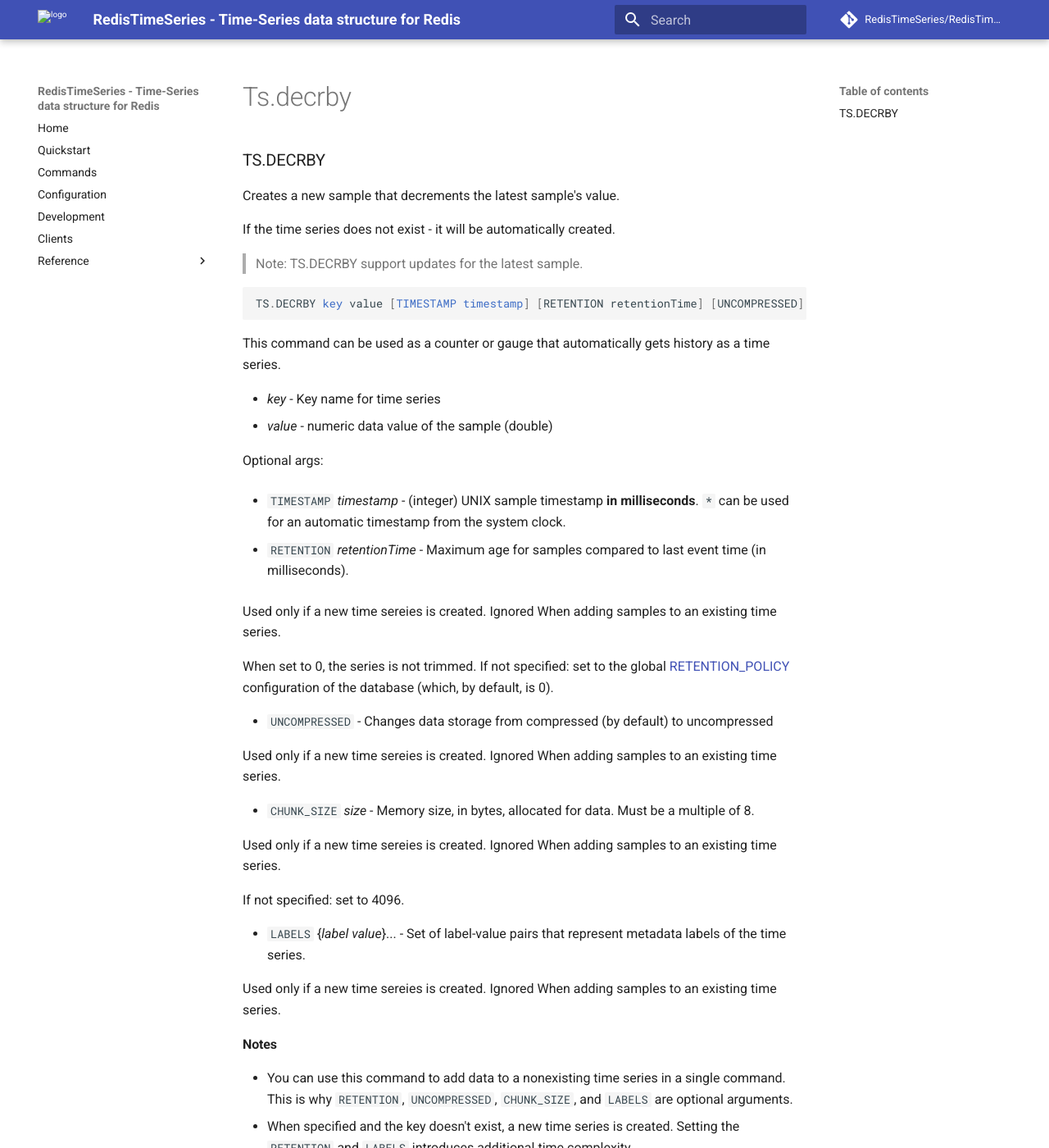
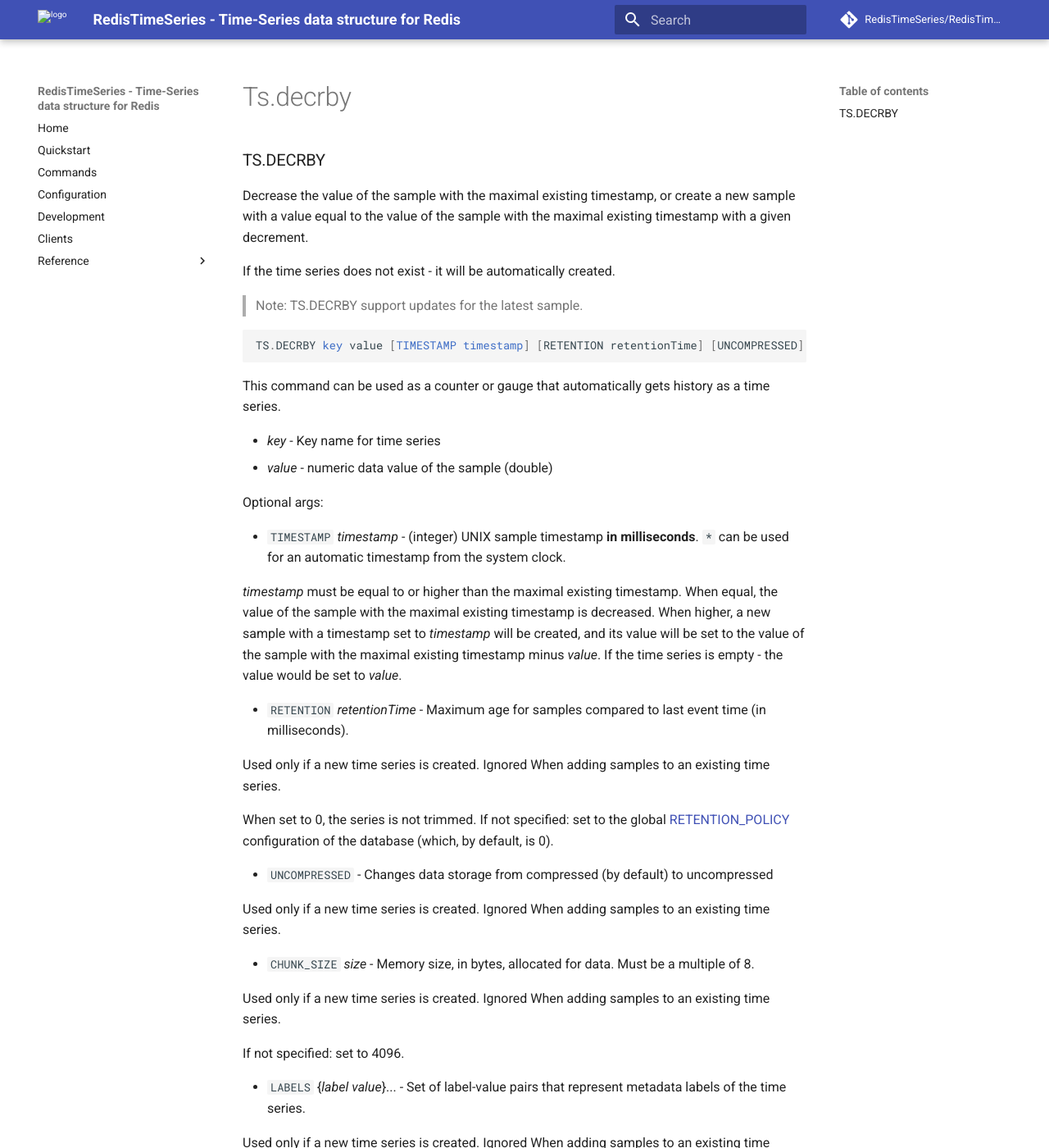
Before and after one commit to RedisTimeSeries/RedisTimeSeries, an MkDocs documentation site: the page built from docs/commands/ts.decrby.md, in a window 1280 px wide and 1400 px high. Shown: the whole window at 82% size. Built offline with MkDocs 1.6.1 and Material for MkDocs 9.7.7, drawn with Linux system fonts in a browser that asks for light colours; comment, search, counter and statistics services are not loaded; some of the changed text lies outside the part shown.

Commit message:
Update ts.decrby.md

```diff
--- a/docs/commands/ts.decrby.md
+++ b/docs/commands/ts.decrby.md
@@ -1,6 +1,6 @@
 ### TS.DECRBY
 
-Creates a new sample that decrements the latest sample's value.
+Decrease the value of the sample with the maximal existing timestamp, or create a new sample with a value equal to the value of the sample with the maximal existing timestamp with a given decrement.
 
 If the time series does not exist - it will be automatically created.
 
@@ -19,25 +19,27 @@
 
 - `TIMESTAMP` _timestamp_ - (integer) UNIX sample timestamp **in milliseconds**. `*` can be used for an automatic timestamp from the system clock.
 
+  _timestamp_ must be equal to or higher than the maximal existing timestamp. When equal, the value of the sample with the maximal existing timestamp is decreased. When higher, a new sample with a timestamp set to _timestamp_ will be created, and its value will be set to the value of the sample with the maximal existing timestamp minus _value_. If the time series is empty - the value would be set to _value_.
+
 - `RETENTION` _retentionTime_ - Maximum age for samples compared to last event time (in milliseconds).
 
-  Used only if a new time sereies is created. Ignored When adding samples to an existing time series.
+  Used only if a new time series is created. Ignored When adding samples to an existing time series.
 
   When set to 0, the series is not trimmed. If not specified: set to the global [RETENTION_POLICY](https://redis.io/docs/stack/timeseries/configuration/#retention_policy) configuration of the database (which, by default, is 0).
 
 - `UNCOMPRESSED` - Changes data storage from compressed (by default) to uncompressed
 
-  Used only if a new time sereies is created. Ignored When adding samples to an existing time series.
+  Used only if a new time series is created. Ignored When adding samples to an existing time series.
 
 - `CHUNK_SIZE` _size_ - Memory size, in bytes, allocated for data. Must be a multiple of 8.
 
-  Used only if a new time sereies is created. Ignored When adding samples to an existing time series.
+  Used only if a new time series is created. Ignored When adding samples to an existing time series.
 
   If not specified: set to 4096.
 
 - `LABELS` {_label_ _value_}... - Set of label-value pairs that represent metadata labels of the time series.
 
-  Used only if a new time sereies is created. Ignored When adding samples to an existing time series.
+  Used only if a new time series is created. Ignored When adding samples to an existing time series.
 
 #### Notes
 
```
